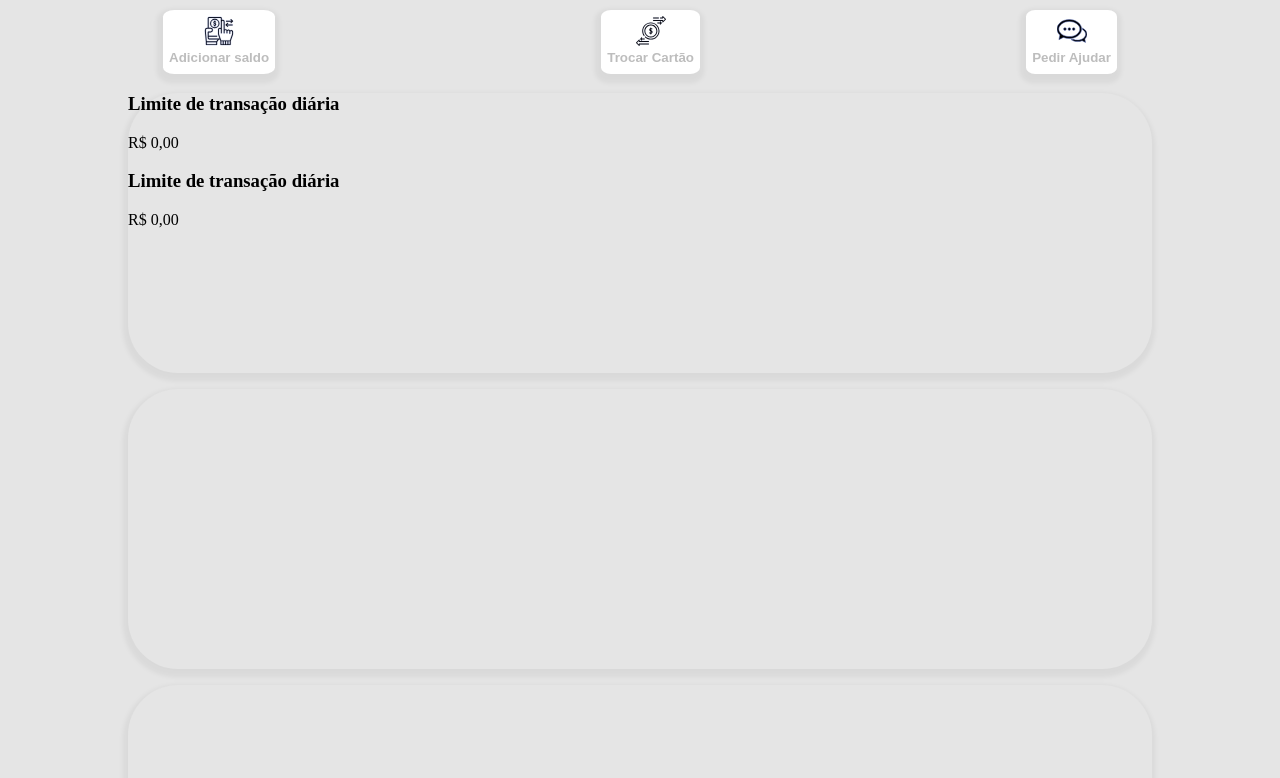
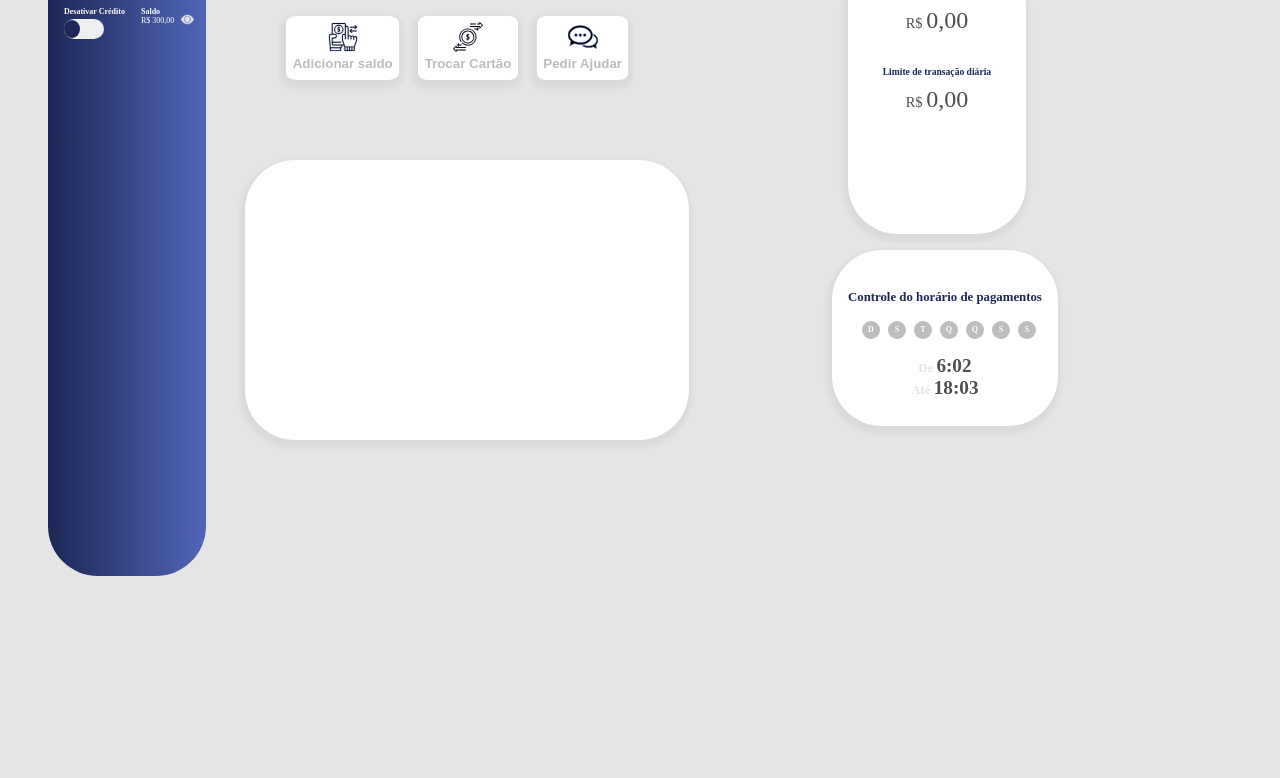
Before and after one commit to joaoigormatos/contacless_payment, a website: page app/web/pages/dashboard.html in a window 1280 px wide. Shown: the part 112-890 px from the top of the page. After the commit the page ends 800 px from the top, so only its background shows below. Drawn offline with Linux system fonts and the light colour scheme; files whose address does not match are found by name.

Commit message:
layout almost done

```diff
--- a/app/web/assets/css/dashboard.css
+++ b/app/web/assets/css/dashboard.css
@@ -5,34 +5,39 @@
   --body-color:#E5E5E5;
   --btn--color:#BDBDBD
 }
+ body{
+    padding: 0;
+    margin: 3rem;
+    background-color: var(--body-color);
+    display: flex;
+    flex-direction: row;
+  }
 
-p{
-  margin: 0;
-}
+.headerContainer{
+  display:flex;
+  flex-direction: column;
+  align-items: center;
 
-body{
-  padding: 0;
-  margin: 0;
-  background-color: var(--body-color);
-}
-.headerContainer{
-  display:inline-block;
-  width: 100%;
-  height: 6rem;
+
+  height: 80vh;
   font-weight: bold;
   color: white;
   background-image: linear-gradient( to right, var(--dark-blue-color), var(--blue-color));
+
   border-bottom-right-radius: 50px;
   border-bottom-left-radius: 50px;
+  border-top-right-radius: 50px;
+  border-top-left-radius: 50px;
 }
 
+
 .btnContainer{
-  margin-top: 1rem;
+  margin: 5rem;
+
   display: flex;
   flex-direction: row;
   width: 100%;
   align-items: center;
-  justify-content: space-around;
 }
 .btn{
 
@@ -49,6 +54,8 @@ body{
   font-weight: bold;
   box-shadow: -1px 4px 5px 5px rgba(0,0,0,0.05);
 
+  margin-right: 1.2rem;
+  cursor: pointer;
 }
 .btn img{
   margin-bottom: 0.2rem;
@@ -88,7 +95,6 @@ body{
 .checkbox:checked +.switch{
   background-color: #89939F;
 
-
 }
 .checkbox{
   display: none;
@@ -96,7 +102,7 @@ body{
 .titleContainer{
   display: inherit;
   flex-direction: column;
-  font-size: 0.7rem;
+  font-size: 0.5rem;
   margin-top: 1rem;
   margin-left: 1rem;
 }
@@ -104,14 +110,19 @@ body{
 .creditContainer{
   display: inherit;
   flex-direction: column;
-  font-size: 0.7rem;
+  font-size: 0.5rem;
   margin-top: 1rem;
-  margin-left: 1.5rem;
+  margin-left: 1rem;
+  margin-right: 1rem;
 }
 
+
+
 .sideText{
-  margin-top: 1rem;
-  margin-left: 1rem;
+
+  font-size: 0.8rem;
+  margin-top: 2.5rem;
+
 }
 
 
@@ -123,6 +134,13 @@ body{
   flex-direction: row;
   font-weight: 50;
 }
+
+.balanceContainer img {
+  width: 1rem;
+  height: 1rem;
+}
+
+
 #balanceHider{
   position: relative;
   top: -4px;
@@ -132,9 +150,9 @@ body{
 .containerCard{
   margin: 0 auto;
   margin-top: 1rem;
-  width: 80%;
+  width: 85%;
   height: 35vh;
-  background-color: var(--body-color);
+  background-color:white;
   border-top-left-radius: 50px;
   border-top-right-radius: 50px;
   border-bottom-left-radius: 50px;
@@ -142,3 +160,99 @@ body{
   box-shadow: -1px 4px 5px 4px rgba(0,0,0,0.05);
 
 }
+
+h3{
+  color: var(--dark-blue-color);
+  margin-top: 2rem;
+  font-weight: bold;
+  font-size: 0.6rem;
+}
+.ltdContainer{
+  display: flex;
+  flex-direction: column;
+  align-items: center;
+
+}
+.ltdContainer p {
+  color: #4F4F4F;
+  font-size: 0.9rem;
+}
+
+.lt {
+  font-size: 1.5rem;
+}
+
+
+.hourContainer{
+  display: flex;
+  font-weight: bold;
+  flex-direction: column;
+  align-items: center;
+  text-align: center;
+  height: 10rem;
+  width: 100%;
+  padding: 0.5rem;
+}
+.hourContainer h3{
+  font-size: 0.8rem;
+}
+
+.hourContainer p {
+  font-size: 0.8rem;
+  color: var(--body-color);
+}
+
+.hour{
+  font-size: 1.2rem;
+   color: #4F4F4F;;
+
+}
+
+
+.weekList {
+  display: flex;
+  list-style: none;
+  flex-direction: row;
+  justify-content: flex-start !important;
+  margin-top: 0.2rem;
+  align-self: flex-start;
+  padding: 0;
+}
+.weekItem{
+  display: inline-block;
+  background-color: var(--btn--color);
+  border-radius: 1.2rem;
+  color: white ;
+  text-align: center;
+  top: 1rem;
+  width: 1rem;
+  height: 1rem;
+  padding: 1px;
+  font-size: 0.5rem;
+  font-weight: bold;
+  margin-left: .5rem;
+}
+p{
+  margin: 0;
+}
+
+.weekItemText{
+  position: relative;
+  top: 0.2rem;
+  align-self: center;
+  justify-self: center;
+}
+
+
+
+
+.controlsContainer{
+  position: absolute;
+  top: 50px;
+  left: 65%;
+}
+
+
+.limitContainer{
+
+}
--- a/app/web/pages/dashboard.html
+++ b/app/web/pages/dashboard.html
@@ -6,6 +6,8 @@
   <meta name="viewport" content="width=device-width, initial-scale=1.0">
   <title>Dashboard</title>
   <link rel="stylesheet" href="../assets/css/dashboard.css">
+  <link rel="stylesheet" href="../assets/css/dashboard-media-querie.css">
+
   <script defer src="../assets/js/dashboard.js"></script>
 </head>
 
@@ -17,7 +19,6 @@
       <div class="titleContainer">
         <p>Desativar Crédito</p>
         <div class="toggleButtonContainer">
-
 
           <input type="checkbox" id="toggle" class="checkbox">
           <label for="toggle" class="switch"></label>
@@ -36,6 +37,7 @@
     <div class="balanceContainer"></div>
   </header>
   <main>
+
     <div class="btnContainer">
       <button class="btn">
         <!--Place an icon here-->
@@ -52,17 +54,42 @@
         <p> Pedir Ajudar</p>
       </button>
     </div>
+
+    <div class="controlsContainer">
+
       <div class="containerCard limitContainer">
         <div class="ltdContainer">
           <h3>Limite de transação diária</h3>
           <p>R$ <span class="lt">0,00</span></p>
         </div>
-      <div class="ltdContainer">
+        <div class="ltdContainer ">
           <h3>Limite de transação diária</h3>
           <p>R$ <span class="lt">0,00</span></p>
         </div>
       </div>
-    <div class="containerCard hourContainer"></div>
+
+
+      <div class="containerCard hourContainer">
+        <h3>Controle do horário de pagamentos</h3>
+        <div class="daysOfWeekContainer">
+          <ul class="weekList">
+            <li class="weekItem" id="sunday"> <span class="weekItemText"> D </span> </li>
+            <li class="weekItem" id="monday"> <span class="weekItemText">S</span></li>
+            <li class="weekItem" id="tuesday"><span class="weekItemText"> T</span></li>
+            <li class="weekItem" id="wednesday"><span class="weekItemText">Q</span> </li>
+            <li class="weekItem" id="thursday"><span class="weekItemText">Q</span> </li>
+            <li class="weekItem" id="friday"><span class="weekItemText">S</span></li>
+            <li class="weekItem" id="saturday"><span class="weekItemText">S</span></li>
+          </ul>
+
+          <p>De <span class="hour">6:02</span></p>
+          <p>Até <span class="hour">18:03</span></p>
+        </div>
+      </div>
+    </div>
+
+
+
     <div class="containerCard chartContainer"></div>
 
   </main>
```
Lines whose indentation alone changed are shown as unchanged.
